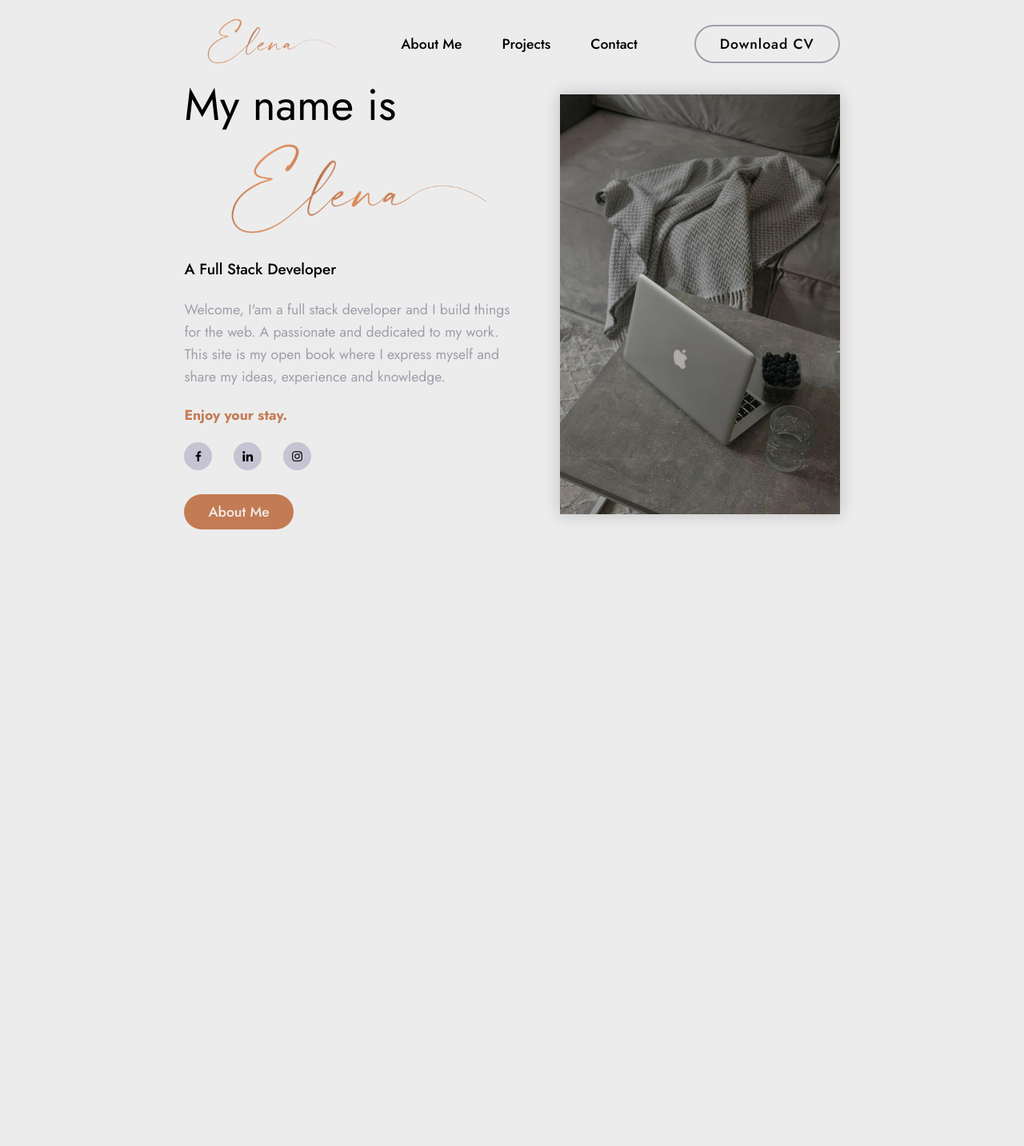
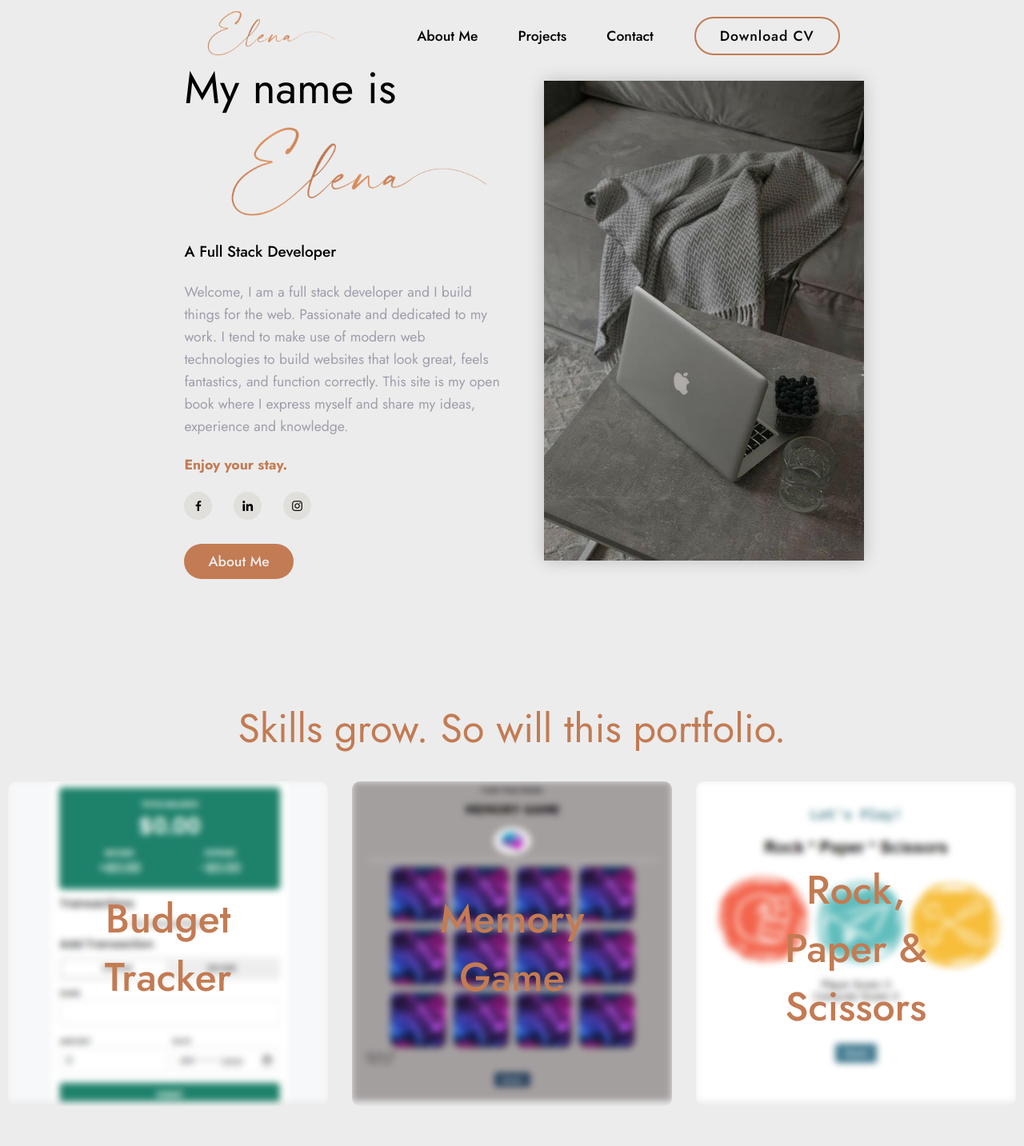
Before and after one commit to ElenaIlieva22/ElenaIlieva22.github.io, a plain HTML site: page index.html in a window 1280 px wide. Shown: the part 17-1450 px from the top of the page at 80% size. Before the commit the page ends 800 px from the top, so only its background shows below. Drawn offline with nearby package versions, Linux system fonts and the light colour scheme.

Commit message:
addedProjects

```diff
--- a/index.html
+++ b/index.html
@@ -16,8 +16,9 @@
 <body>
     <header class="header">
         <a href="#" class="logo">
-            <img src="elena-logo.png" alt="Elena">
+            <img src="pictures/elena-logo.png" alt="Elena">
         </a>
+        <!-- <h2> Elena Ilieva</h2> -->
         <div class="bx bx-menu" id="menu-icon"></div>
 
         <ul class="navlist">
@@ -32,10 +33,11 @@
     <section class="aboutme" id="aboutme">
         <div class="aboutme-text">
             <h2>My name is</h2>
-            <img  class="name" src="elena-logo.png" alt="Elena">
+            <img  class="name" src="pictures/elena-logo.png" alt="Elena">
             <h3>A Full Stack Developer</h3>
-            <p>Welcome, I'am a full stack developer and I build things for the web.
-            A passionate and dedicated to my work. This site is my open book where I express myself and share
+            <p>Welcome, I am a full stack developer and I build things for the web.
+            Passionate and dedicated to my work. I tend to make use of modern web technologies to build websites
+            that look great, feels fantastics, and function correctly. This site is my open book where I express myself and share
             my ideas, experience and knowledge.
             <h4>Enjoy your stay.</p></h4>
             <div class="social">
@@ -46,8 +48,42 @@
             <a href="#" class="btn">About Me</a>
         </div>
 
-        <div class="home-img">
-            <img class="mycomputer" src="mycomputer.jpg" alt="mycomputer">
+        <div>
+            <img class="mycomputer" src="pictures/mycomputer.jpg" alt="mycomputer">
+        </div>
+    </section>
+
+    <section class="projects">
+        <h2>Skills grow. So will this portfolio.</h2>
+        <div class="projects-all">
+
+            <div class="project-img">
+                <div>
+                    <img src="pictures/budgetTracker.png" alt="budgetTracker">
+                </div>
+                <div class="project-text">
+                    <a href="/budgetTracker/" target="_blank">Budget Tracker</a>
+                </div>
+            </div>
+
+            <div class="project-img">
+                <div>
+                    <img src="pictures/memorygame.png" alt="memoryGame">
+                </div>
+                <div class="project-text">
+                    <a href="/memoryGame/" target="_blank">Memory Game</a>
+                </div>
+            </div>
+
+            <div class="project-img">
+                <div>
+                    <img src="pictures/rock-paper-scissors.png" alt="rockPaperScissors">
+                </div>
+                <div class="project-text">
+                    <a href="/rockPaperScissors/" target="_blank">Rock, Paper & Scissors</a>
+                </div>
+            </div>
+
         </div>
     </section>
 
--- a/script.js
+++ b/script.js
@@ -0,0 +1,5 @@
+const header = document.querySelector('header');
+
+window.addEventListener ('scroll', function () {
+    header.classList.toggle ('sticky', window.scrollY > 0)
+});
--- a/style.css
+++ b/style.css
@@ -1,5 +1,5 @@
 * {
-    padding: 0;
+    /* padding: 0; */
     margin: 0;
     box-sizing: border-box;
     font-family: "Jost", sans-serif;
@@ -21,9 +21,12 @@
 body {
     background-color: rgb(236, 236, 236);
     color: var(--text-color);
+    display: flex;
+    flex-direction: column;
+    align-items: center;
 }
 
-header {
+.header {
     position: fixed;
     width: 100%;
     top: 0;
@@ -33,9 +36,15 @@ header {
     align-items: center;
     justify-content: space-between;
     background: transparent;
-    padding: 30px 18%;
+    padding: 20px 18%;
     transition: 0.3s;
 }
+
+/* .header h2 {
+    padding: 10px
+    font-size: 19px;
+    font-weight: 500;
+} */
 
 .logo img {
     width: 200px;
@@ -84,7 +93,7 @@ header {
     display: inline-block;
     padding: 9px 30px;
     background: transparent;
-    border: 2px solid var(--main-color);
+    border: 2px solid rgba(195,123,83,154);
     border-radius: 30px;
     color: var(--text-color);
     letter-spacing: 1px;
@@ -95,9 +104,9 @@ header {
 
 .top-btn:hover {
     transform: scale(1.1);
-    background: var(--main-color);
-    border: 2px solid var(--main-color);
-    color: var(--bg-color)
+    /* background: var(--main-color); */
+    background:  #e1dfdb;
+    border: 2px solid rgba(195,123,83,154);
 }
 
 section {
@@ -120,17 +129,6 @@ section {
     height: auto;
 }
 
-.mycomputer {
-    width: 350px;
-    height: auto;
-    box-shadow: 0 0 20px rgba(0, 0, 0, 0.2);
-    transition: transform 0.3s ease;
-}
-
-.mycomputer:hover {
-    transform: scale(1.05);
-}
-
 .aboutme-text h2 {
     margin: 10px 0 px 25 px;
     line-height: 1;
@@ -143,7 +141,6 @@ section {
     font-size: 19px;
     font-weight: 500;
 }
-
 
 .aboutme-text p {
     font-size: var(--p-font);
@@ -166,7 +163,8 @@ section {
     display: inline-flex;
     align-items: center;
     justify-content: center;
-    background: rgb(198, 195, 211);
+    /* background: rgb(198, 195, 211); */
+    background:  #e1dfdb;;
     font-size: 17px;
     color: black;
     margin-right: 22px;
@@ -194,3 +192,89 @@ section {
 .btn:hover {
     transform: scale(1.1);
 }
+
+.mycomputer {
+    width: 400px;
+    height: auto;
+    box-shadow: 0 0 20px rgba(0, 0, 0, 0.2);
+    transition: transform 0.3s ease;
+}
+
+.mycomputer:hover {
+    transform: scale(1.05);
+}
+
+header.sticky {
+    background: #e1dfdb;
+    /* background: rgb(198, 195, 211); */
+    padding: 13px 18%;
+    box-shadow: 0px 0px 10px rgb(0 0 0 / 10%);
+}
+
+.projects {
+    padding: 50px 0;
+    text-align: center;
+    display: flex;
+    flex-direction: column;
+}
+
+.projects h2 {
+    margin-bottom: 30px;
+    color:rgba(195,123,83,154);
+    font-size: 50px;
+    width: 100;
+    font-weight: 400;
+}
+
+.projects-all {
+    display: flex;
+    flex-wrap: wrap;
+    justify-content: center;
+    gap: 30px;
+}
+
+.project-img {
+    width: 400%;
+    height: auto;
+    border-radius: 10px;
+    overflow: hidden;
+    flex: 0 1 calc(33.33% - 20px);
+    position: relative;
+}
+
+.project-img img {
+    width: 400px;
+    height: 400px;
+    object-fit: cover;
+    transition: ease 0.4s;
+    filter: blur(4px);
+}
+
+.project-img:hover img {
+    background-color: rgb(242, 242, 243);
+    transform: scale(1.1);
+    filter: blur(1);
+}
+
+.project-text {
+    position: absolute;
+    top: 50%;
+    left: 50%;
+    transform: translate(-50%, -50%);
+    /* font-size: 50px; */
+    opacity: 10%;
+    transition: opacity 0.4s;
+}
+.project-img ,
+.project-text {
+    opacity: 4;
+}
+
+.project-img a {
+    display: block;
+    margin-top: 10px;
+    text-decoration: none;
+    color:  rgba(195,123,83,154);
+    font-weight: 500;
+    font-size: 50px;
+}
```
Also changed, not shown: pictures/budgetTracker.png (added), pictures/elena-logo.png (renamed from elena-logo.png), pictures/memorygame.png (added), pictures/mycomputer.jpg (renamed from mycomputer.jpg), pictures/rock-paper-scissors.png (added).
